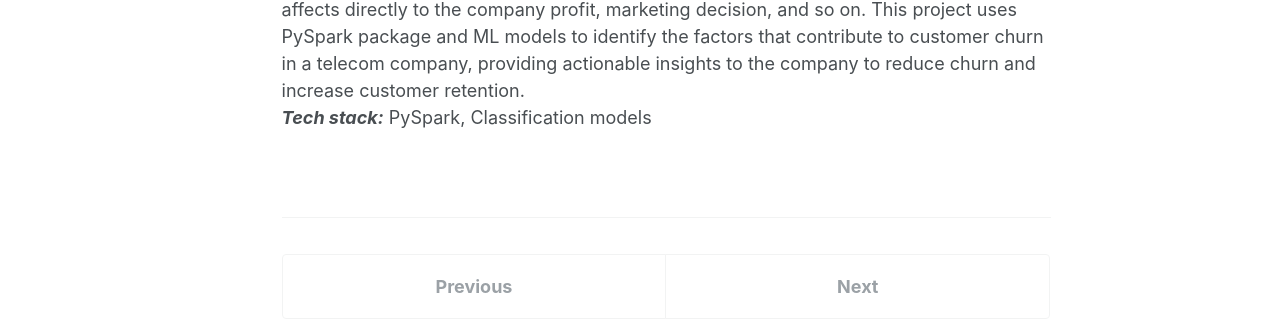
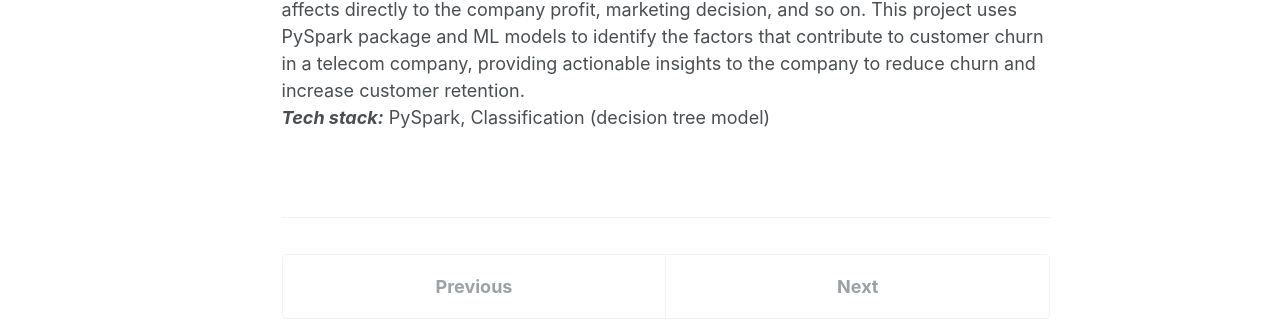
Before and after one commit to hdlinhnguyen/hdlinhnguyen.github.io, a Jekyll site: the page built from _portfolio/project_2.md, in a window 1280 px wide. Shown: the part 227-547 px from the top of the page. Built offline with Jekyll 4.4.1, drawn with Linux system fonts in a browser that asks for light colours; emoji names are drawn with the system emoji font; a script that is not in the unit is left out.

Commit message:
Update project_2.md

```diff
--- a/_portfolio/project_2.md
+++ b/_portfolio/project_2.md
@@ -5,4 +5,4 @@ collection: portfolio
 ---
 
 For any commercial company, customer churn analysis plays an important role as it affects directly to the company profit, marketing decision, and so on. This project uses PySpark package and ML models to identify the factors that contribute to customer churn in a telecom company, providing actionable insights to the company to reduce churn and increase customer retention.
-<br> ***Tech stack:*** PySpark, Classification models
+<br> ***Tech stack:*** PySpark, Classification (decision tree model)
```
